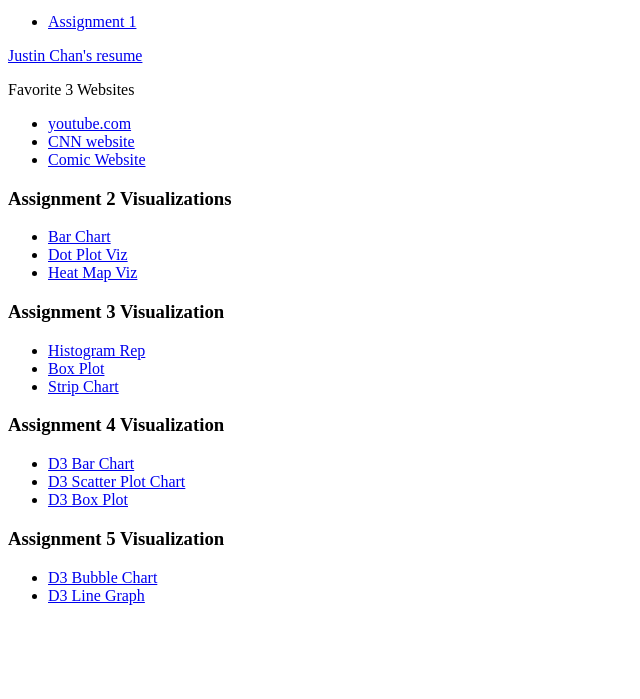
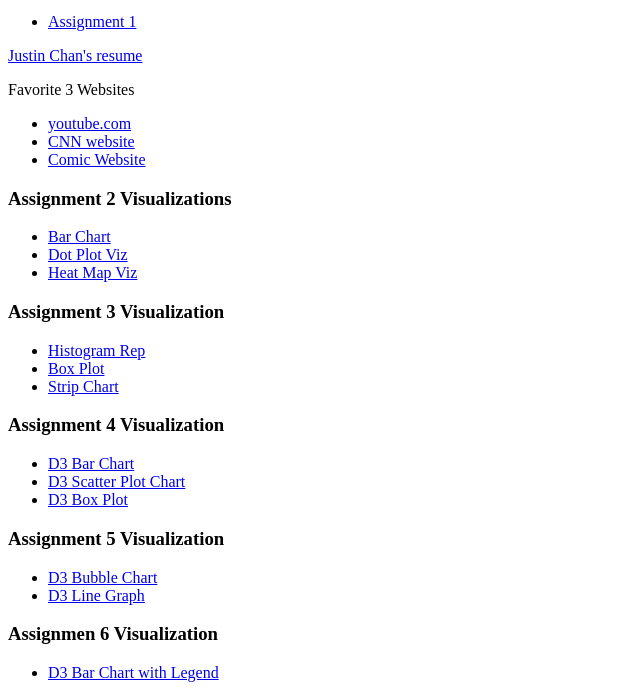
Before and after one commit to jtchan2/jtchan2.github.io, a plain HTML site: page index.html in a window 1280 px wide. Shown: the part 101-800 px from the top of the page, without its empty margins (0-640 px from the left). Drawn offline with Linux system fonts and the light colour scheme.

Commit message:
Update index.html

```diff
--- a/index.html
+++ b/index.html
@@ -36,5 +36,9 @@
     <li><a href="https://vizhub.com/jtchan2/cdd702c3c5a04e8ca228c8860d4fd457">D3 Bubble Chart</a></li>
     <li><a href="https://vizhub.com/jtchan2/4d93ee337e944d9c95179e8a5885ddb3">D3 Line Graph</a></li>
   </ul>
+  <h3> Assignmen 6 Visualization</h3>
+  <ul>
+     <li><a href="https://vizhub.com/jtchan2/e83c6028a8744d3cb2757ef5af21eb9f"> D3 Bar Chart with Legend</a></li>
+  </ul>
 </body>
 </html>
```
